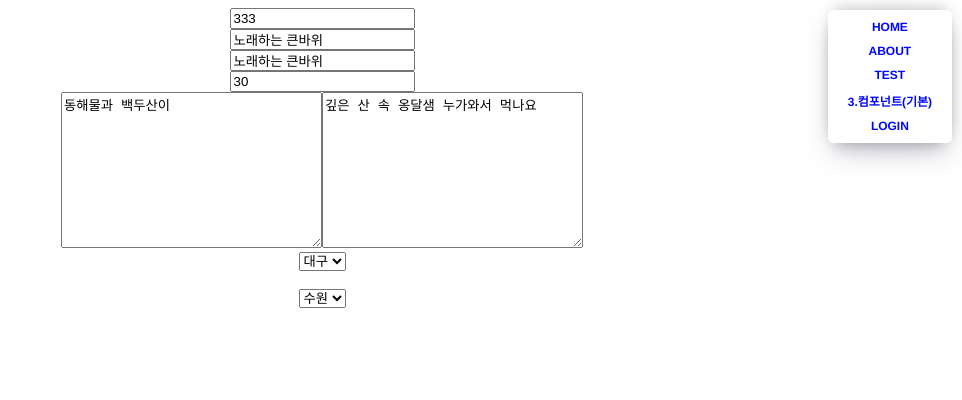
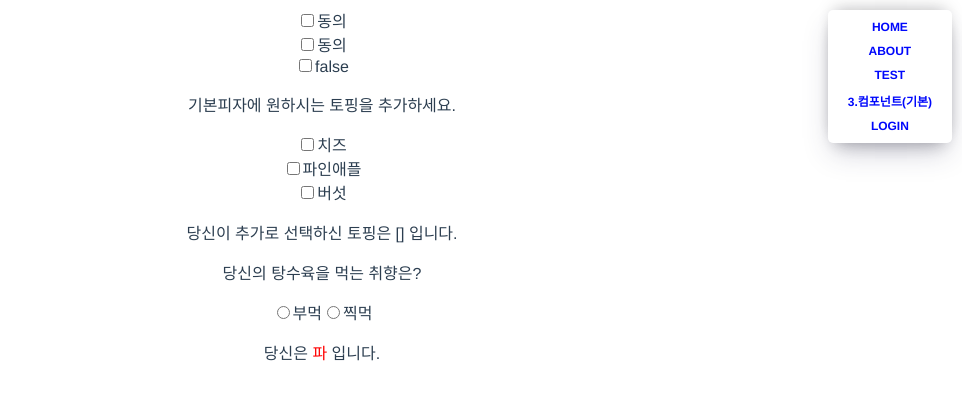
Before and after one commit to Darae0415/Vue_Project, a Vue app: page /test in a window 1280 px wide. Shown: the top 400 px of the page, without its empty margins (318-1280 px from the left). Built offline with nearby package versions, Linux system fonts and the light colour scheme.

Commit message:
5장 컴포넌트 기본복습2

```diff
--- a/src/views/TestView.vue
+++ b/src/views/TestView.vue
@@ -1,43 +1,45 @@
 <template>
-<div class="">
-  <input type="text" value="333"/><br/>
-  <input type="text" v-bind:value="nick"><br/>
-  <input type="text" v-model="nick"><br/>
-  <input type="number" v-model.number="age"><br/>
-  <textarea cols="30" rows="10">동해물과 백두산이</textarea>
-  <textarea v-model="message" cols="30" rows="10"></textarea><br/>
-  <select >
-    <option value="1">서울</option>
-    <option value="2">부산</option>
-    <option value="3" selected>대구</option>
-    <option value="4">수원</option>
-  </select>
-  <br/>
-  <br/>
-  <select v-model="city">
-    <option value="1">서울</option>
-    <option value="2">부산</option>
-    <option value="3">대구</option>
-    <option value="4">수원</option>
-  </select>
-  <br/>
-</div>
+  <div class="">
+    <input type="checkbox" id="cbtn_agree" name="cbtn_agree">
+    <label for="cbtn_agree">동의</label><br/>
+
+    <label><input type="checkbox" v-model="agree">동의</label><br/>
+    <label><input type="checkbox" v-model="agree2"
+    true-value="동의" false-value="비동의">{{agree2}}</label><br/>
+  </div>
+  <div>
+    <p>기본피자에 원하시는 토핑을 추가하세요.</p>
+    <label><input type="checkbox" v-model="pizza" value="치즈">치즈</label><br/>
+    <label><input type="checkbox" v-model="pizza" value="파인애플">파인애플</label><br/>
+    <label><input type="checkbox" v-model="pizza" value="버섯">버섯</label><br/>
+    <p>당신이 추가로 선택하신 토핑은 {{pizza}} 입니다.</p>
+  </div>
+  <div>
+    <p>당신의 탕수육을 먹는 취향은?</p>
+    <label><input type="radio" v-model="sweet_sour_pork" value="부먹">부먹</label>
+    <label><input type="radio" v-model="sweet_sour_pork" value="찍먹">찍먹</label>
+    <p>당신은 <span style="color:red; font-we">{{sweet_sour_pork}}파</span> 입니다.</p>
+  </div>
 </template>
 
 <script>
-export default{
-  name:'TestView',
-  components:{},
-  data(){
-    return{
-      nick:'노래하는 큰바위',
-      age:30,
-      message:'깊은 산 속 옹달샘 누가와서 먹나요',
-      city:'4',
-    }
+export default {
+  name: 'TestView',
+  components: {
+
   },
-  methods:{}
-}
+  data() {
+    return {
+      agree:false,
+      agree2:false,
+      pizza:[],
+      sweet_sour_pork:'',
+    };
+  },
+  methods: {
+
+  }
+};
 </script>
 
 <style scoped>
```
